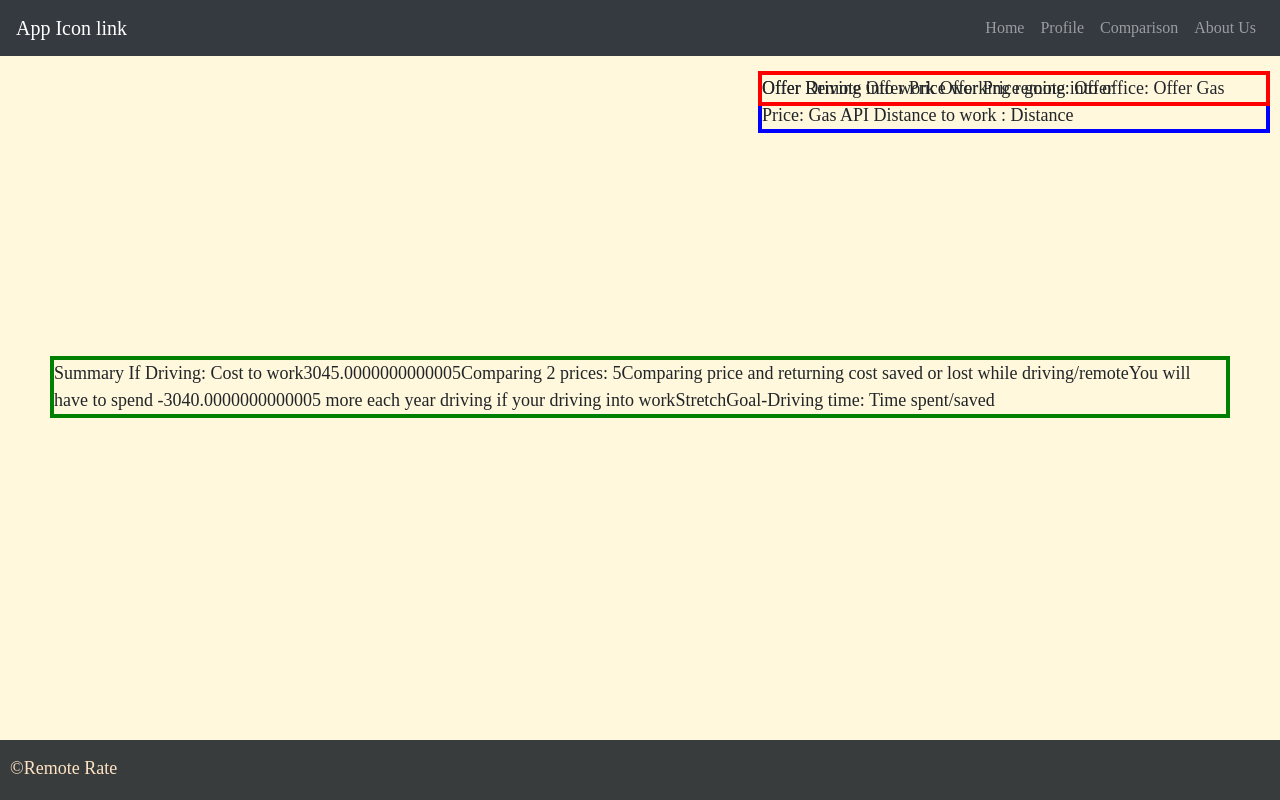
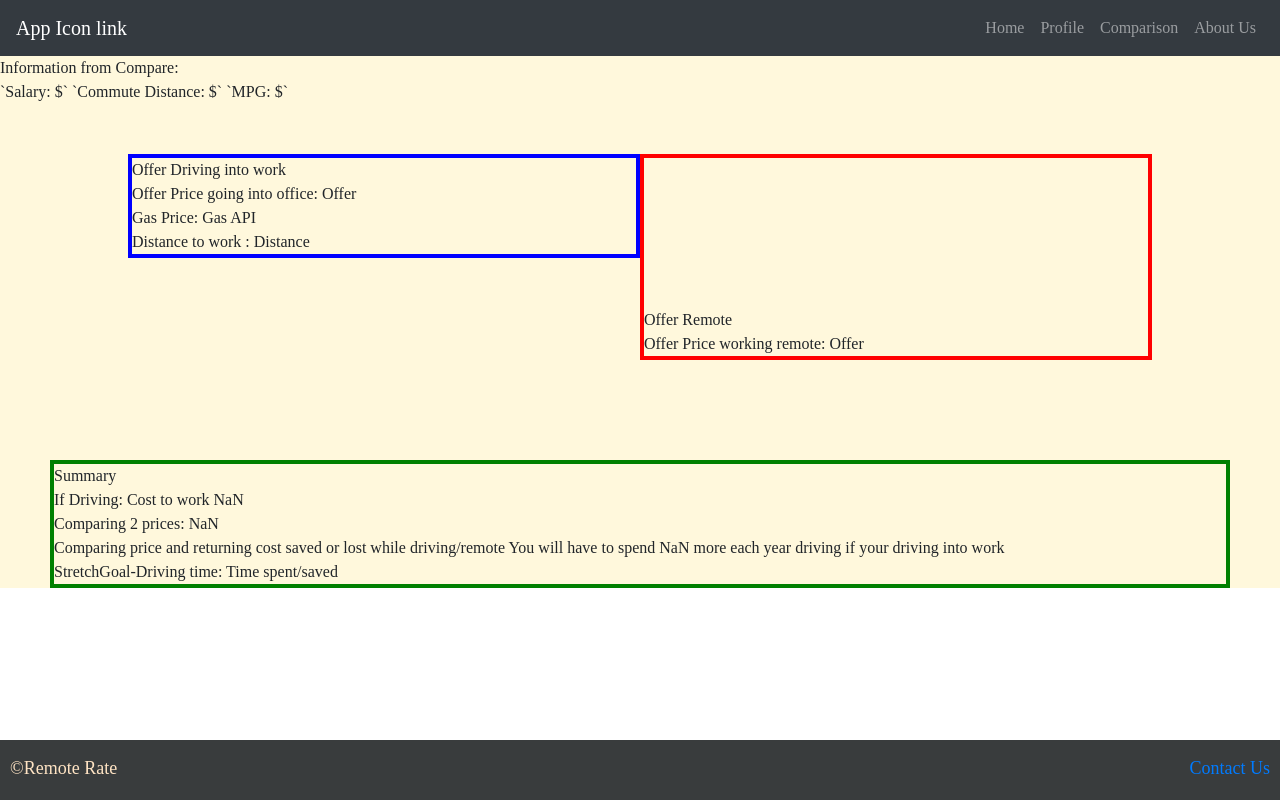
Before and after one commit to fadnesscharlie/remote-rate, a React (Create React App) app in the folder remote-rate/: page /compare in a window 1280 px wide. Built offline with nearby package versions, Linux system fonts and the light colour scheme; no server answers.

Commit message:
still fixing form calls into compare,js

```diff
--- a/remote-rate/src/App.js
+++ b/remote-rate/src/App.js
@@ -20,7 +20,7 @@ class App extends React.Component {
   render() {
     const { user, isAuthenticated } = this.props.auth0;
     return (
-      <body>
+      <body className="body">
         <Router>
           <Switch>
             <Route exact path="/">
--- a/remote-rate/src/components/Compare.js
+++ b/remote-rate/src/components/Compare.js
@@ -11,9 +11,9 @@ class Compare extends React.Component {
 
   // Create a function that will return the cost of a years worth of driving
   annualGasCost = (distance, gasAPI, carMPG) => {
-    distance = 15
-    gasAPI = 3.50;
-    carMPG = 25;
+    // distance = 15
+    // gasAPI = 3.50;
+    // carMPG = 25;
 
     // 25 / 15
     // divide MPG with miles to work
@@ -73,14 +73,24 @@ class Compare extends React.Component {
   // }
 
   render() {
-    let difference = this.compareOffer(10, 15)
-    let annualGas = this.annualGasCost(15, 3.50, 25)
+
+    // Preset because no values when first passed in.
+    let difference = this.compareOffer(parseInt(this.props.curSalary), 15)
+    let annualGas = this.annualGasCost(parseInt(this.props.commuteDist), 3.50, parseInt(this.props.milesPerGal))
     let comparedRemotely = this.compareRemote(difference, annualGas)
 
 
     return (
       <>
         <Header />
+
+        <aside>
+          Information from Compare:<br/>
+            `Salary: ${this.props.curSalary}`
+            `Commute Distance: ${this.props.commuteDist}`
+            `MPG: ${this.props.milesPerGal}`
+
+        </aside>
         {/* <h1>Details and Comparison</h1> */}
 
         {/* If they want to compare the two offers, run this function */}
@@ -91,26 +101,26 @@ class Compare extends React.Component {
         Either one remote, vs in office, or two remote/in-office
         */}
         <section className="offer1">
-          Offer Driving into work
+          Offer Driving into work<br />
 
-          Offer Price going into office: Offer
-          Gas Price: Gas API
+          Offer Price going into office: Offer<br/>
+          Gas Price: Gas API<br/>
           Distance to work : Distance
         </section>
 
         <section className="offer2">
-          Offer Remote
+          Offer Remote<br/>
 
           Offer Price working remote: Offer
         </section>
 
         {/* Summary at the bottom */}
         <section className="summary">
-          Summary
+          Summary<br/>
 
-          If Driving: Cost to work{annualGas}
-          Comparing 2 prices: {difference}
-          Comparing price and returning cost saved or lost while driving/remote{comparedRemotely}
+          If Driving: Cost to work {annualGas}<br/>
+          Comparing 2 prices: {difference}<br/>
+          Comparing price and returning cost saved or lost while driving/remote {comparedRemotely}<br/>
           StretchGoal-Driving time: Time spent/saved
         </section>
 
--- a/remote-rate/src/components/Footer.js
+++ b/remote-rate/src/components/Footer.js
@@ -4,15 +4,15 @@ import '../css/Footer.css';
 class Footer extends React.Component {
   render() {
     return (
-      <footer>
+      <footer className="footer">
       {/* <h1>Footer</h1> */}
-      <aside>
+      <aside className="copyright">
         &copy;Remote Rate
       </aside>
-      <section>
-        {/* <a href="#">
+      <section className="contact">
+        <a href="#">
         Contact Us
-        </a> */}
+        </a>
       </section>
       </footer>
     )
--- a/remote-rate/src/components/Profile.js
+++ b/remote-rate/src/components/Profile.js
@@ -1,9 +1,9 @@
 import React from 'react';
 // import './Profile.css';
 import Header from './Header';
+import Compare from './Compare';
 import { Form, Button, Modal } from 'react-bootstrap';
 import axios from 'axios';
-
 
 class Profile extends React.Component {
   constructor(props) {
@@ -24,6 +24,7 @@ class Profile extends React.Component {
       showEditModal: false,
     }
   }
+
   getLocation = async (e) => {
     //  function will use city stored in state to search api with axios
     e.preventDefault();
@@ -148,11 +149,24 @@ class Profile extends React.Component {
               <Button variant="primary" type="submit" onClick={this.getLocation}>Submit</Button>
               <Button variant="outline-danger" className="m-1" onClick={this.handleCloseForm}>
                 Close
-            </Button>
+              </Button>
             </Form>
           </Modal.Body></Modal> : ''
         }
 
+        <Compare
+          curSalary={this.state.userInfo.curSalary}
+          commuteDist={this.state.userInfo.commuteDist}
+          milesPerGal={this.state.userInfo.milesPerGal}
+        />
+
+        <aside>
+          Information from Profile:<br />
+          `Salary: ${parseInt(this.state.userInfo.curSalary)}`
+          `Commute Distance: ${parseInt(this.state.userInfo.commuteDist)}`
+          `MPG: ${parseInt(this.state.userInfo.milesPerGal)}`
+
+        </aside>
       </>
       // if user is logged in, show information
       // If user logs out, take them back to the home page?
--- a/remote-rate/src/css/App.css
+++ b/remote-rate/src/css/App.css
@@ -2,7 +2,8 @@
   text-align: center;
 }
 
-body {
+.body {
   background-color: cornsilk;
   font-family: 'Playfair Display', serif;
+  /* width: 960px; */
 }
--- a/remote-rate/src/css/Compare.css
+++ b/remote-rate/src/css/Compare.css
@@ -1,20 +1,21 @@
 .offer1 {
+  float: right;
+
   border: blue solid 4px;
-  /* margin: 50px; */
-  /* margin-right: 300px; */
+  margin: 50px;
+  margin-right: 50%;
   width: 40%;
-  float: right;
 }
 
 .offer2 {
   border: red solid 4px;
-  /* margin: 50px; */
+  margin: 50px;
+  margin-left: 50%;
   width: 40%;
-  float: left;
 }
 
 .summary {
   border: green solid 4px;
   margin: 50px;
-  margin-top: 300px;
+  margin-top: 100px;
 }
--- a/remote-rate/src/css/Footer.css
+++ b/remote-rate/src/css/Footer.css
@@ -1,4 +1,4 @@
-footer {
+.footer {
   position: absolute;
   bottom: 0;
   width: 100%;
@@ -6,7 +6,7 @@ footer {
   background:rgb(57, 60, 61);
 }
 
-aside {
+.copyright {
   font-size: large;
   margin-top: 15px;
   color: bisque;
@@ -14,7 +14,7 @@ aside {
   margin-left: 10px;
 }
 
-section {
+.contact {
   margin-top: 15px;
   font-size: large;
   position: absolute;
```
